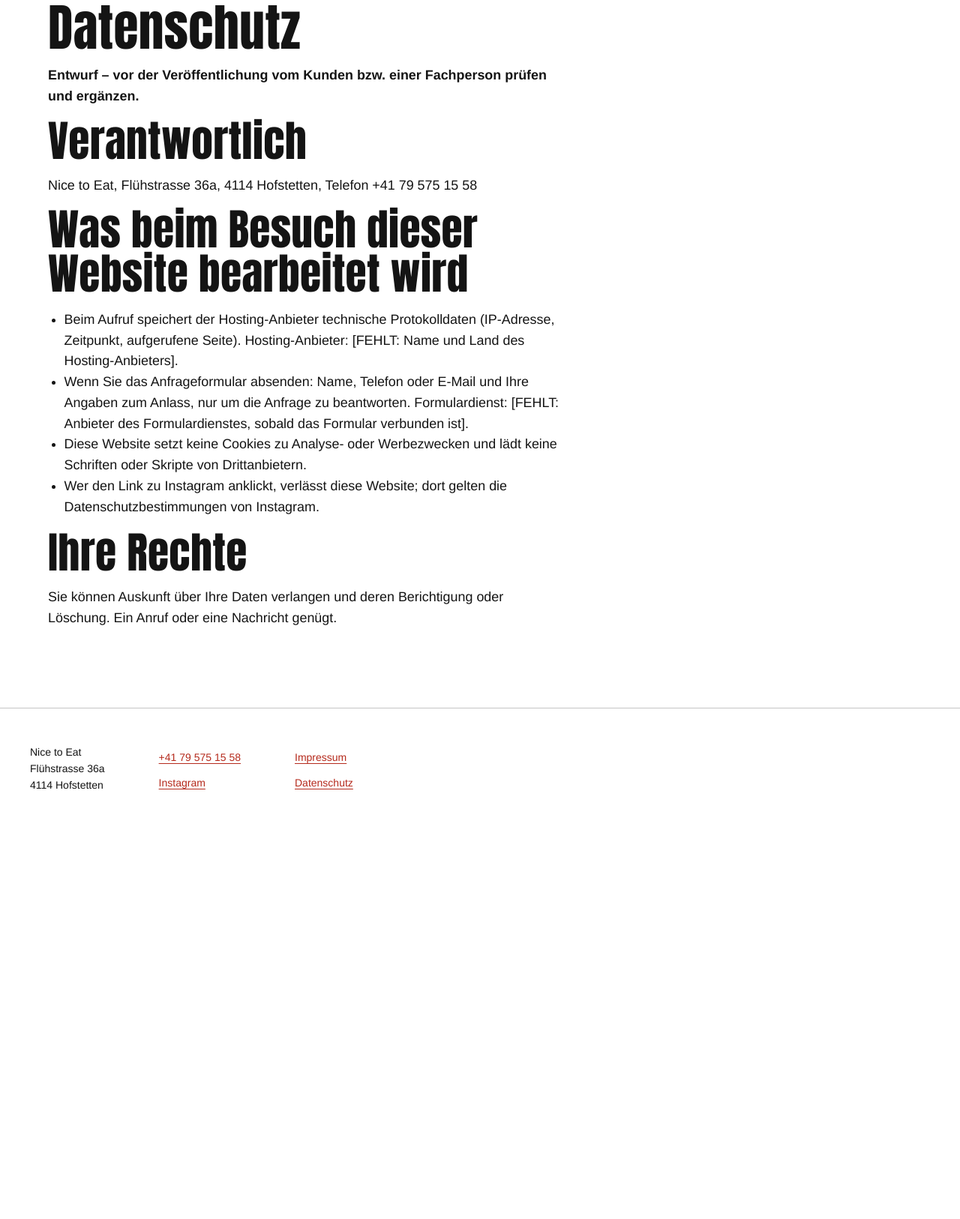
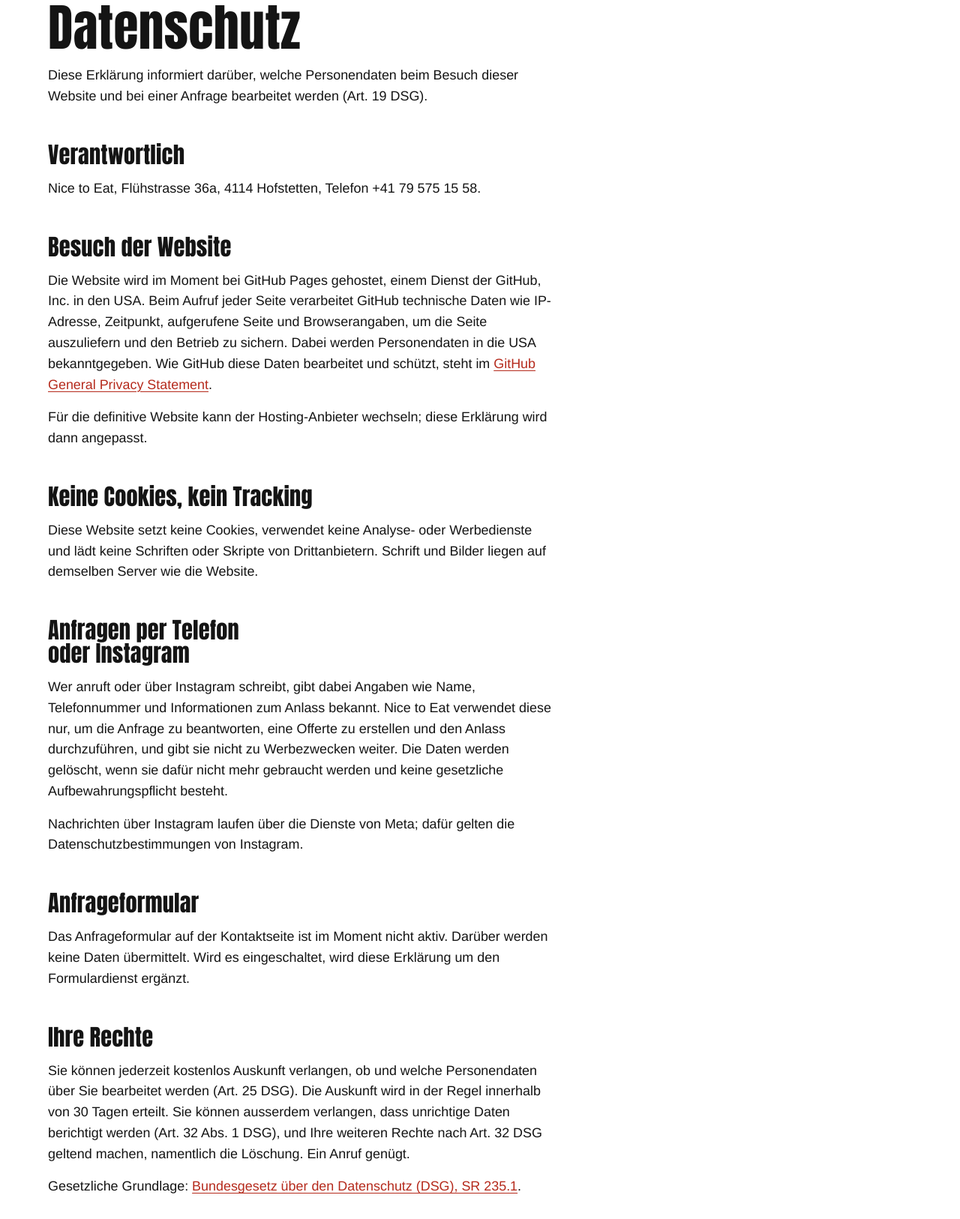
Before and after one commit to Just1n12354/nice-to-eat-prototyp, a plain HTML site: page datenschutz.html in a window 1280 px wide. Shown: the part 214-1840 px from the top of the page at 75% size. Before the commit the page ends 1324 px from the top, so only its background shows below. Drawn offline with Linux system fonts and the light colour scheme.

Commit message:
2026-09-26: Impressum mit Haftungsausschluss und offenen Angaben, Datenschutzerklaerung nach DSG mit GitHub Pages als Hoster
Grund: nicht festgehalten; Inhalt aus dem Diff erschlossen. Die alte Datenschutzerklaerung enthielt noch den Platzhalter '[FEHLT: Name und Land des Hosting-Anbieters]'. Der alte Betreff nennt auch Bilder-Seite und Logo, der Commit aendert aber nur datenschutz.html, impressum.html, stil.css und was-fehlt.html.

Vorher: Impressum mit Haftungsausschluss, Datenschutzerklärung überarbeitet, Bilder-Seite, Logo

Co-Authored-By: Claude Opus 5.5 (1M context) <noreply@anthropic.com>

```diff
--- a/datenschutz.html
+++ b/datenschutz.html
@@ -25,13 +25,22 @@
 <main id="inhalt">
 <section class="s">
 <h1 id="datenschutz">Datenschutz</h1>
-<p><strong>Entwurf – vor der Veröffentlichung vom Kunden bzw. einer Fachperson prüfen und ergänzen.</strong></p>
+<p>Diese Erklärung informiert darüber, welche Personendaten beim Besuch dieser Website und bei einer Anfrage bearbeitet werden (Art. 19 DSG).</p>
 <h2 id="verantwortlich">Verantwortlich</h2>
-<p>Nice to Eat, Flühstrasse 36a, 4114 Hofstetten, Telefon +41 79 575 15 58</p>
-<h2 id="was-beim-besuch-dieser-website-bearbeitet-wird">Was beim Besuch dieser Website bearbeitet wird</h2>
-<ul><li>Beim Aufruf speichert der Hosting-Anbieter technische Protokolldaten (IP-Adresse, Zeitpunkt, aufgerufene Seite). Hosting-Anbieter: [FEHLT: Name und Land des Hosting-Anbieters].</li><li>Wenn Sie das Anfrageformular absenden: Name, Telefon oder E-Mail und Ihre Angaben zum Anlass, nur um die Anfrage zu beantworten. Formulardienst: [FEHLT: Anbieter des Formulardienstes, sobald das Formular verbunden ist].</li><li>Diese Website setzt keine Cookies zu Analyse- oder Werbezwecken und lädt keine Schriften oder Skripte von Drittanbietern.</li><li>Wer den Link zu Instagram anklickt, verlässt diese Website; dort gelten die Datenschutzbestimmungen von Instagram.</li></ul>
+<p>Nice to Eat, Flühstrasse 36a, 4114 Hofstetten, Telefon +41 79 575 15 58.</p>
+<h2 id="besuch-der-website">Besuch der Website</h2>
+<p>Die Website wird im Moment bei GitHub Pages gehostet, einem Dienst der GitHub, Inc. in den USA. Beim Aufruf jeder Seite verarbeitet GitHub technische Daten wie IP-Adresse, Zeitpunkt, aufgerufene Seite und Browserangaben, um die Seite auszuliefern und den Betrieb zu sichern. Dabei werden Personendaten in die USA bekanntgegeben. Wie GitHub diese Daten bearbeitet und schützt, steht im <a href="https://docs.github.com/de/site-policy/privacy-policies/github-general-privacy-statement">GitHub General Privacy Statement</a>.</p>
+<p>Für die definitive Website kann der Hosting-Anbieter wechseln; diese Erklärung wird dann angepasst.</p>
+<h2 id="keine-cookies-kein-tracking">Keine Cookies, kein Tracking</h2>
+<p>Diese Website setzt keine Cookies, verwendet keine Analyse- oder Werbedienste und lädt keine Schriften oder Skripte von Drittanbietern. Schrift und Bilder liegen auf demselben Server wie die Website.</p>
+<h2 id="anfragen-per-telefon-oder-instagram">Anfragen per Telefon oder Instagram</h2>
+<p>Wer anruft oder über Instagram schreibt, gibt dabei Angaben wie Name, Telefonnummer und Informationen zum Anlass bekannt. Nice to Eat verwendet diese nur, um die Anfrage zu beantworten, eine Offerte zu erstellen und den Anlass durchzuführen, und gibt sie nicht zu Werbezwecken weiter. Die Daten werden gelöscht, wenn sie dafür nicht mehr gebraucht werden und keine gesetzliche Aufbewahrungspflicht besteht.</p>
+<p>Nachrichten über Instagram laufen über die Dienste von Meta; dafür gelten die Datenschutzbestimmungen von Instagram.</p>
+<h2 id="anfrageformular">Anfrageformular</h2>
+<p>Das Anfrageformular auf der Kontaktseite ist im Moment nicht aktiv. Darüber werden keine Daten übermittelt. Wird es eingeschaltet, wird diese Erklärung um den Formulardienst ergänzt.</p>
 <h2 id="ihre-rechte">Ihre Rechte</h2>
-<p>Sie können Auskunft über Ihre Daten verlangen und deren Berichtigung oder Löschung. Ein Anruf oder eine Nachricht genügt.</p>
+<p>Sie können jederzeit kostenlos Auskunft verlangen, ob und welche Personendaten über Sie bearbeitet werden (Art. 25 DSG). Die Auskunft wird in der Regel innerhalb von 30 Tagen erteilt. Sie können ausserdem verlangen, dass unrichtige Daten berichtigt werden (Art. 32 Abs. 1 DSG), und Ihre weiteren Rechte nach Art. 32 DSG geltend machen, namentlich die Löschung. Ein Anruf genügt.</p>
+<p>Gesetzliche Grundlage: <a href="https://www.fedlex.admin.ch/eli/cc/2022/491/de">Bundesgesetz über den Datenschutz (DSG), SR 235.1</a>.</p>
 </section>
 </main>
 <footer class="fuss">
--- a/stil.css
+++ b/stil.css
@@ -119,6 +119,13 @@
   }
   .s--band h2, .s--band a { color: var(--grund); }
   .leistung dd:empty { display: none; }
+  /* Rechtstexte: ruhige Zwischentitel mit Luft davor */
+  body[data-rechtstext] main h2 { font-size: var(--gr-2); margin-top: var(--a-6); }
+  body[data-rechtstext] main h1 + p, body[data-rechtstext] main p { max-width: 68ch; }
+  .impressum { display: grid; grid-template-columns: max-content 1fr; gap: var(--a-2) var(--a-5); margin: var(--a-4) 0 var(--a-6); }
+  .impressum dt { font-weight: 700; }
+  .impressum dd { margin: 0; overflow-wrap: anywhere; }
+  @media (max-width: 30rem) { .impressum { grid-template-columns: 1fr; gap: 0; } .impressum dd { margin-bottom: var(--a-3); } }
 
   /* Galerie: echtes Mosaik, erstes Bild gross */
   .galerie { display: grid; grid-template-columns: repeat(2, minmax(0, 1fr)); grid-auto-flow: dense; gap: var(--a-2); margin-top: var(--a-4); }
@@ -280,6 +287,9 @@ h2 { font-size: clamp(2rem, 1.2rem + 3.2vw, 3.6rem); }
 /* Kontakt-Kopf ebenfalls schwarz, als Gegenstück zum Stempel */
 .s--laut .aktionen { justify-content: center; }
 
+/* Rechtstexte: Zwischentitel nicht in Plakatgrösse */
+body[data-rechtstext] main h2 { font-size: var(--gr-2); margin-top: var(--a-6); }
+
 }
 
 /* Prototyp-Hinweis (nur Vorschau-Version) */
```
Also changed, not shown: impressum.html (+13 -2 lines), was-fehlt.html (+2 -1 lines).
